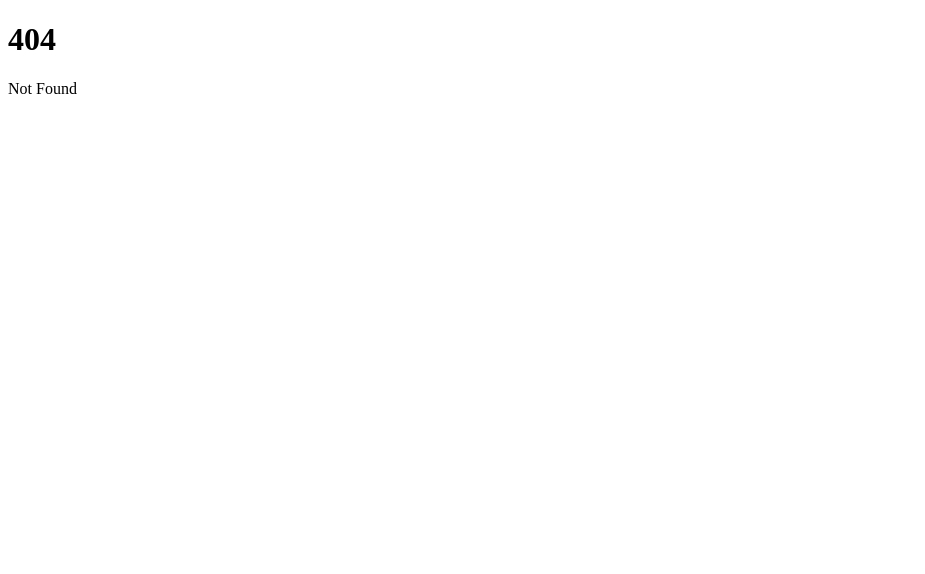
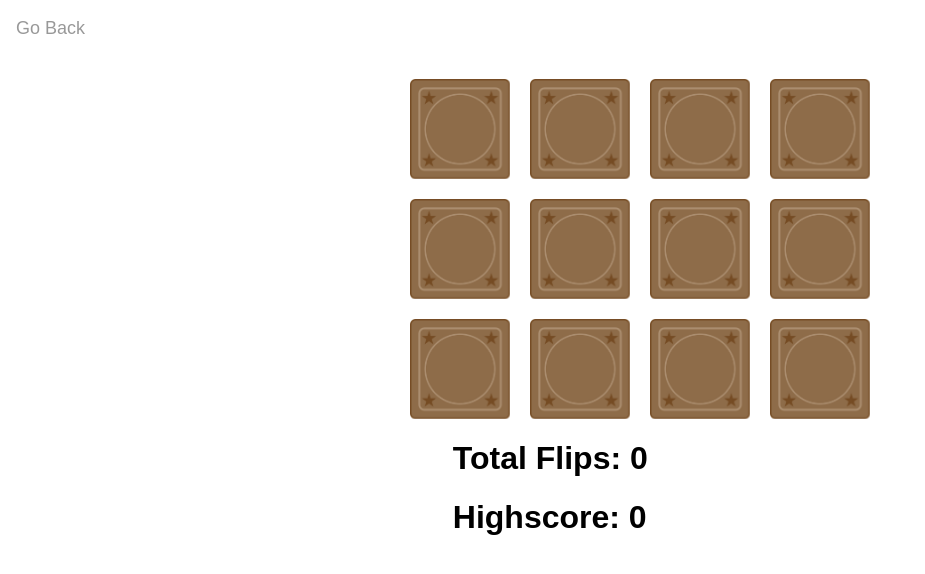
Before and after one commit to NemoEriksson02/NemoEriksson02.github.io, a SvelteKit app: page /memory in a window 1280 px wide. Before the commit this address had no page. Shown: the top 574 px of the page, without its empty margins (0-925 px from the left). Built offline with nearby package versions, Linux system fonts and the light colour scheme.

Commit message:
Feat: Memory game
Added a very simple memory game with base gameplay

```diff
--- a/src/routes/+page.svelte
+++ b/src/routes/+page.svelte
@@ -762,7 +762,7 @@ section:last-of-type{
     .descriptionBox{
         display: block;
         position: initial;
-        height: 256px;
+        height: 280px;
         width: 100%;
         z-index: 0;
         margin: 0 auto 0 auto;
@@ -858,6 +858,8 @@ section:last-of-type{
         left: 0;
         content-visibility: hidden;
         text-decoration: none;
+        opacity: 0;
+        content: "";
     }
     .linkCover:active{
         text-decoration: none;
--- /dev/null
+++ b/src/routes/memory/+page.svelte
@@ -0,0 +1,223 @@
+<script>
+import { onMount } from "svelte";
+
+class Card{
+    constructor(id, flipped=false, completed=false) {
+      let backgroundColors = [
+        'red', 'magenta', 'green', 'yellow', 'orange', 'slategray'
+      ];
+      this.id = id;
+      this.background = backgroundColors[id];
+      this.flipped = flipped;
+      this.completed = completed;
+    }
+}
+
+function flip(card) {
+  if (!card.flipped && flipcount < 2) {
+    card.flipped=!card.flipped
+    flipcount++;
+    totalFlips++;
+
+    if (flipcount == 1){
+      other = card;
+    }
+
+    if (flipcount == 2) {
+      if (card.id == other.id){
+        card.completed = true;
+        cards[cards.indexOf(other)].completed = true;
+      }
+      setTimeout(() => {
+        cards.forEach((card) => {
+          card.flipped = card.completed;
+        });
+
+        if (cards.every((card) => { return card.completed; })){
+          winGame();
+        }
+
+        flipcount = 0;
+        cards = cards;
+      }, flipDelayMS);
+    }
+    cards = cards;
+  }
+}
+
+function winGame(){
+  if(totalFlips < highscore || highscore==0){
+    highscore = totalFlips;
+    localStorage.setItem('hs', highscore);
+  }
+  wonGame = true;
+}
+
+function shuffle(array) {
+  for (var i = array.length - 1; i > 0; i--) {
+    var j = Math.floor(Math.random() * (i + 1));
+    var temp = array[i];
+    array[i] = array[j];
+    array[j] = temp;
+  }
+}
+
+let cards = [
+    new Card(0), new Card(0),
+    new Card(1), new Card(1),
+    new Card(2), new Card(2),
+    new Card(3), new Card(3),
+    new Card(4), new Card(4),
+    new Card(5), new Card(5),
+];
+shuffle(cards);
+let other;
+let flipcount = 0;
+let totalFlips = 0;
+let flipDelayMS = 1000;
+let highscore = 0;
+let wonGame = false;
+
+onMount(()=>{
+  highscore = localStorage.getItem('hs');
+  if(highscore==null){
+    highscore = 0;
+  }
+});
+
+</script>
+
+<body>
+  <a href="/">Go Back</a>
+  <main>
+    <div class="row">
+      {#each cards as card, i}
+        <div on:click={() => { flip(card); }}
+          on:keypress={() => { flip(card); }}
+          class:flipped={card.flipped} class="card" >
+          <div class="front" style="background: {card.background};"></div>
+          <img class="back" src="/front.png" alt=""/>
+        </div>
+      {/each}
+    </div>
+  </main>
+
+  <div class="restart" class:hidden={!wonGame}>
+    <h1>You won in {totalFlips} flips</h1>
+    <button on:click={()=>{location.reload()}}>Restart</button>
+  </div>
+
+  <h1 class="statText">Total Flips: {totalFlips}</h1>
+  <h1 class="statText">Highscore: {highscore}</h1>
+</body>
+
+<style>
+*{
+  font-family: Arial, Helvetica, sans-serif;
+  caret-color: transparent;
+}
+
+*::selection{
+  background: none;
+}
+
+a{
+  color: black;
+  opacity: .4;
+  transition: .2s opacity;
+  text-decoration: none;
+  font-size: 18px;
+  position: relative;
+  top: 10px;
+}
+
+a:hover{
+  opacity: 1;
+}
+
+main {
+  margin-top: 50px;
+  display: flex;
+  place-content: center;
+  place-items: center;
+}
+
+.row {
+  display: grid;
+  gap: 20px;
+  grid-template-columns: repeat(4, 100px);
+  grid-template-rows: repeat(3, 100px);
+}
+
+.card {
+    cursor: pointer;
+    transition: transform 1s;
+    transform-style: preserve-3d;
+    width: 100%;
+    height: 100%;
+}
+
+.card.flipped {
+    transform: rotateY(180deg);
+}
+
+.card .back {
+    transform: rotateY(0deg);
+}
+
+.card .front {
+    transform: rotateY(180deg);
+}
+
+.card img, .card div{
+  width: 100%;
+  height: 100%;
+  object-fit: cover;
+  backface-visibility: hidden;
+  -webkit-backface-visibility: hidden;
+  position: absolute;
+  caret-color: transparent;
+}
+
+.statText{
+  position: relative;
+  left: 35%;
+  width: fit-content;
+}
+
+.hidden{
+  display: none;
+}
+
+.restart{
+  position: absolute;
+  left: 50%;
+  top: 50%;
+  transform: translate(-50%, -50%);
+  height: 300px;
+  width: 600px;
+  background: #e0e0e0;
+  z-index: 1;
+  border-radius: 8px;
+}
+
+.restart h1{
+  text-align: center;
+  margin-top: 40px;
+}
+
+.restart button{
+  margin: 40px auto;
+  left: 50%;
+  position: relative;
+  transform: translateX(-50%);
+  height: 60px;
+  width: 140px;
+  border: none;
+  outline: none;
+  border-radius: 4px;
+  background: whitesmoke;
+  font-size: 22px;
+}
+
+</style>
```
Also changed, not shown: static/front.png (added), 18 other files (tests, documents, lock files or other folders).
